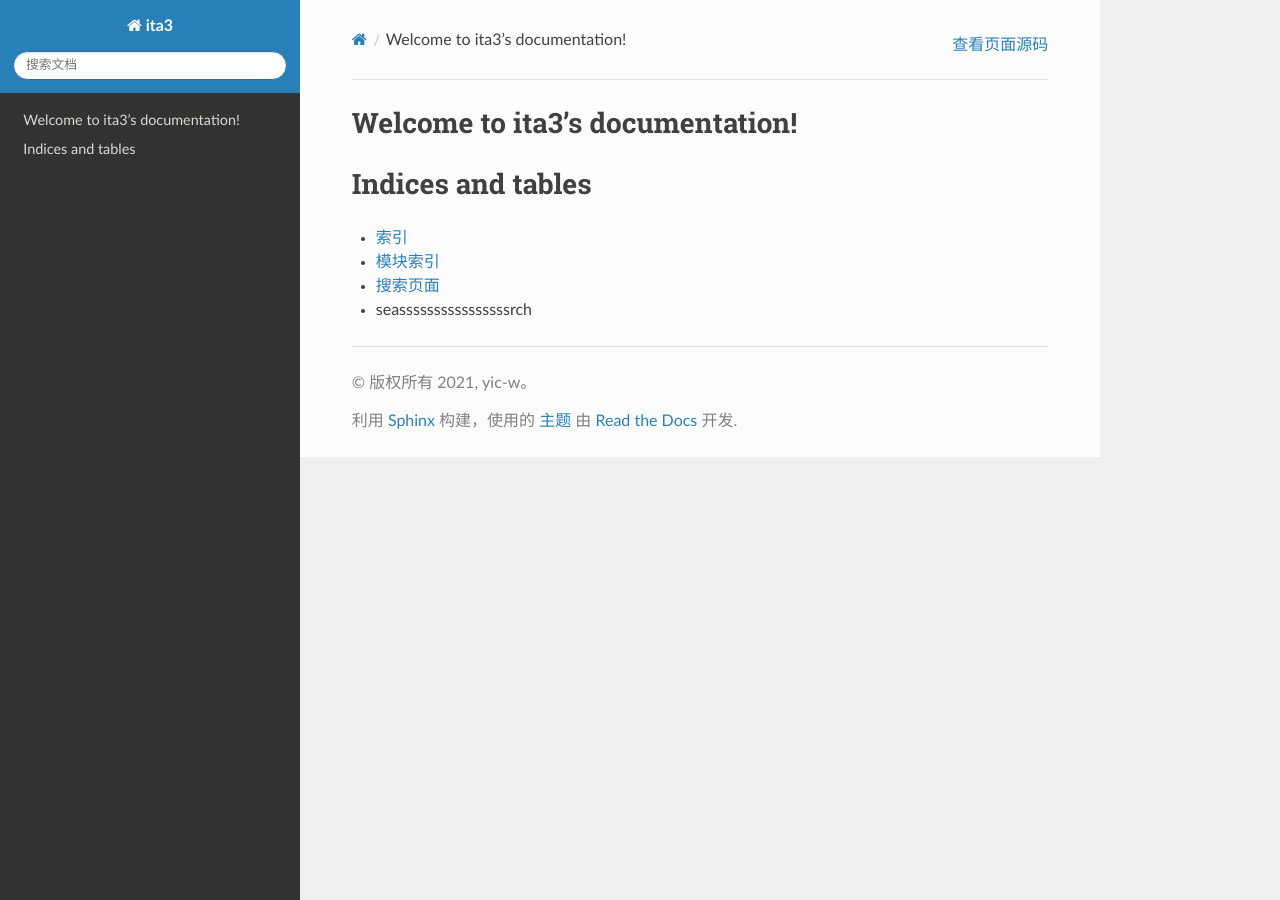
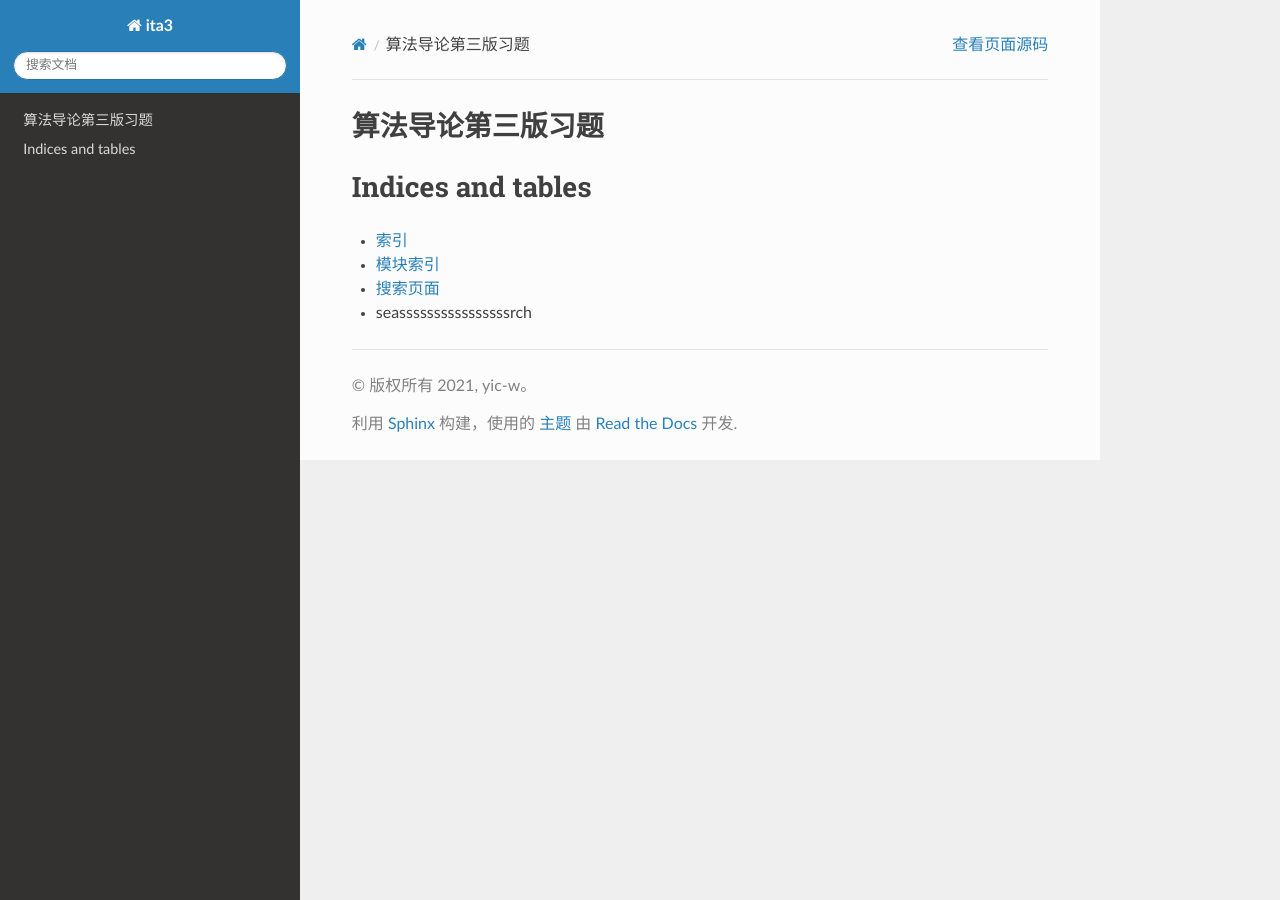
Before and after one commit to yic-w/introductiontoalgorithms3exercises, a Sphinx documentation site: the page built from docs/source/index.rst, in a window 1280 px wide. Built offline with Sphinx 7.4.7 and the Read the Docs theme 2.0.0, drawn with Linux system fonts in a browser that asks for light colours.

Commit message:
Update index.rst

```diff
--- a/docs/source/index.rst
+++ b/docs/source/index.rst
@@ -3,7 +3,7 @@
    You can adapt this file completely to your liking, but it should at least
    contain the root `toctree` directive.
 
-Welcome to ita3's documentation!
+算法导论第三版习题
 ================================
 
 .. toctree::
```
